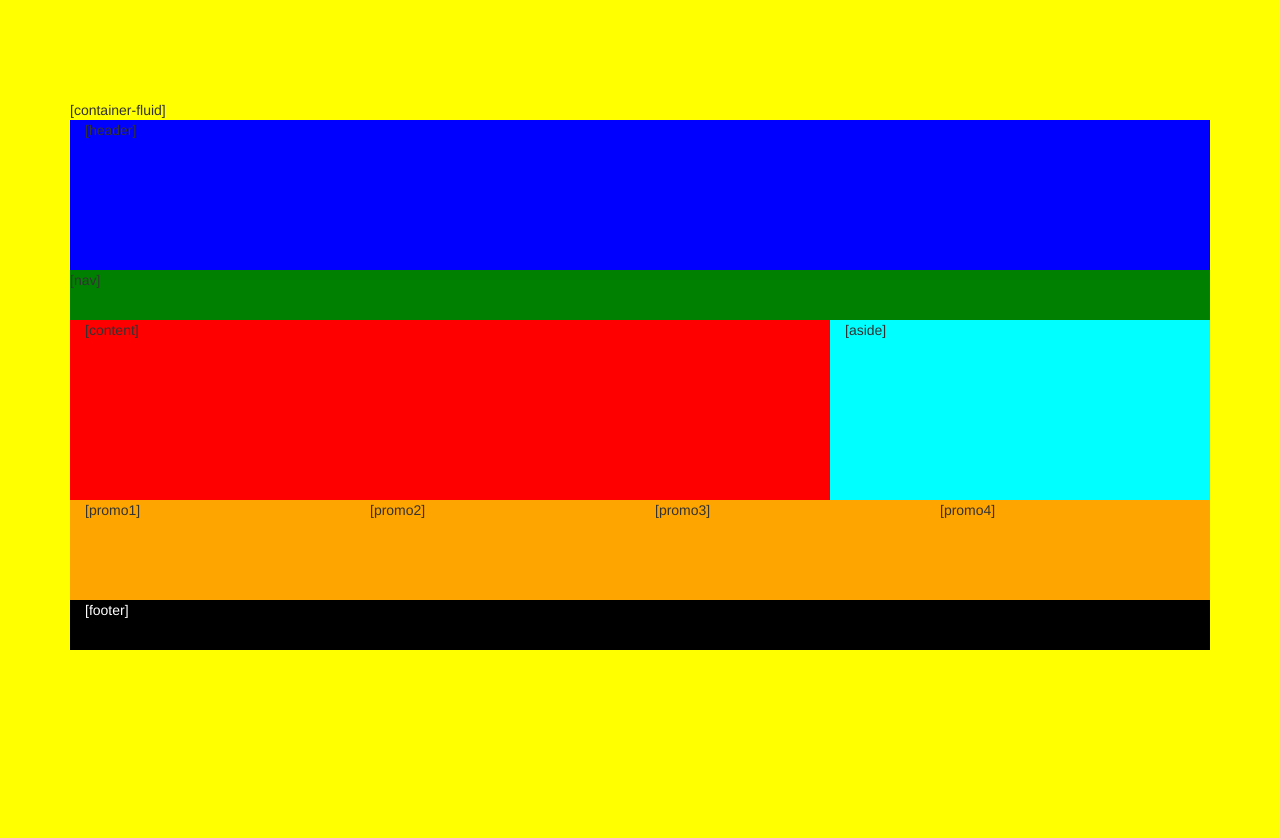
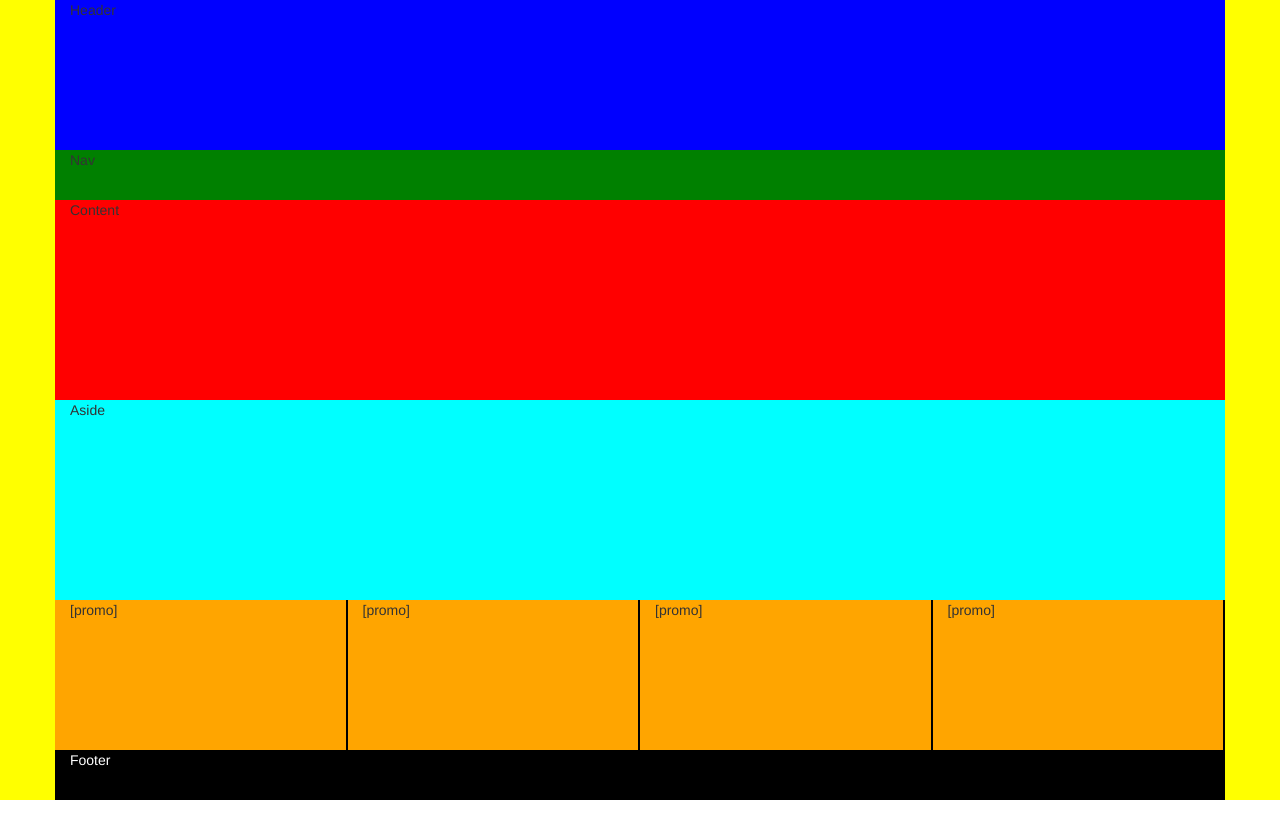
Before and after one commit to metropro/takehome-1, a plain HTML site: page index.html in a window 1280 px wide. After the commit the page ends 800 px from the top, so only its background shows below. Drawn offline with Linux system fonts and the light colour scheme.

Commit message:
updatedhw

```diff
--- a/css/styles.css
+++ b/css/styles.css
@@ -1,37 +1,44 @@
-.container-fluid{
+.container-fluid {
   background-color: yellow;
-  height: 900px;
-  padding-top: 100px;
 }
 
-.header {
+header {
   background-color: blue;
-  height: 150px;
 }
 
-.nav {
+nav {
   background-color: green;
-  height: 50px;
-
 }
 
-.content {
+section {
   background-color: red;
-  height: 180px;
 }
 
-.aside {
-  background-color: #00ffff;
-  height: 180px
+aside {
+  background-color: aqua;
+}
+
+section, aside {
+  height: 200px;
 }
 
 .promo {
   background-color: orange;
-  height: 100px;
 }
 
-.footer {
+.col-md-3 {
+  border-right: 2px #000 solid;
+}
+
+header, .promo {
+  height: 150px;
+}
+
+footer {
   background-color: black;
-  height: 50px;
   color: white;
 }
+
+nav, footer {
+  height: 50px;
+}
--- a/index.html
+++ b/index.html
@@ -7,44 +7,51 @@
   <title>Document</title>
   <link rel="stylesheet" href="css/bootstrap.min.css">
   <link rel="stylesheet" href="css/styles.css">
-
 </head>
 <body>
-  <div class="container-fluid">
+<div class="container-fluid">
+  <div class="container">
+    <header class="row">
+      <div class="col-md-12">
+        Header
+      </div>
+    </header>
+    <nav class="row">
+      <div class="col-md-12">
+        Nav
+      </div>
+    </nav>
+    <section class="row">
+      <div class="col-md-8">
+        Content
+      </div>
+    </section>
+    <aside class="row">
+      <div class="col-md-4">
+        Aside
+      </div>
+    </aside>
     <div class="row">
-      <div class="container">[container-fluid]</div>
-    </div>
-    <div class="row">
-      <div class="container">
-        <div class="col-md-12 header">[header]</div>
+      <div class="promo col-md-3">
+        [promo]
+      </div>
+      <div class="promo col-md-3">
+        [promo]
+      </div>
+      <div class="promo col-md-3">
+        [promo]
+      </div>
+      <div class="promo col-md-3">
+        [promo]
       </div>
     </div>
-    <div class="row">
-      <div class="container">
-        <div class="col-md-12 nav">[nav]</div>
+    <footer class="row">
+      <div class="col-md-12">
+        Footer
       </div>
-    </div>
-    <div class="row">
-      <div class="container">
-        <div class="col-md-8 content">[content]</div>
-        <div class="col-md-4 aside">[aside]</div>
-      </div>
-    </div>
-    <div class="row">
-      <div class="container">
-        <div class="col-md-3 promo">[promo1]</div>
-        <div class="col-md-3 promo">[promo2]</div>
-        <div class="col-md-3 promo">[promo3]</div>
-        <div class="col-md-3 promo">[promo4]</div>
-    <div class="row">
-     <div class="container">
-      <div class="col-md-12 footer">[footer]</div>
-          </div>
-        </div>
-      </div>
-    </div>
+    </footer>
   </div>
-
+</div>
 <script src="js/bootstrap.min.js"></script>
 </body>
 </html>
```
